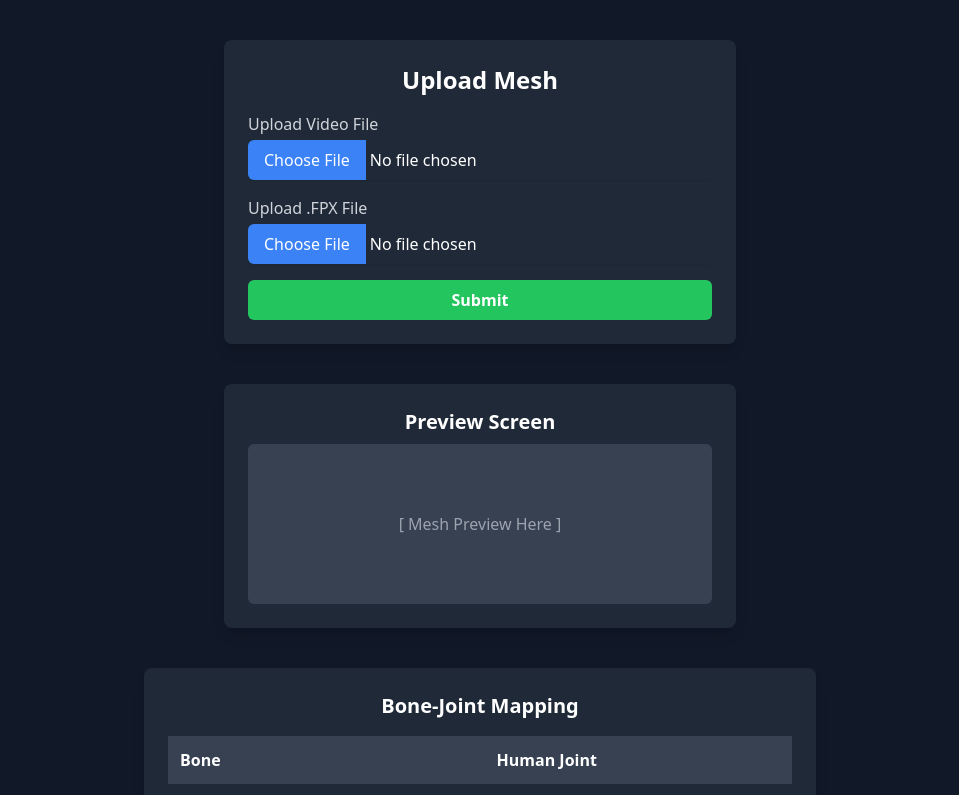
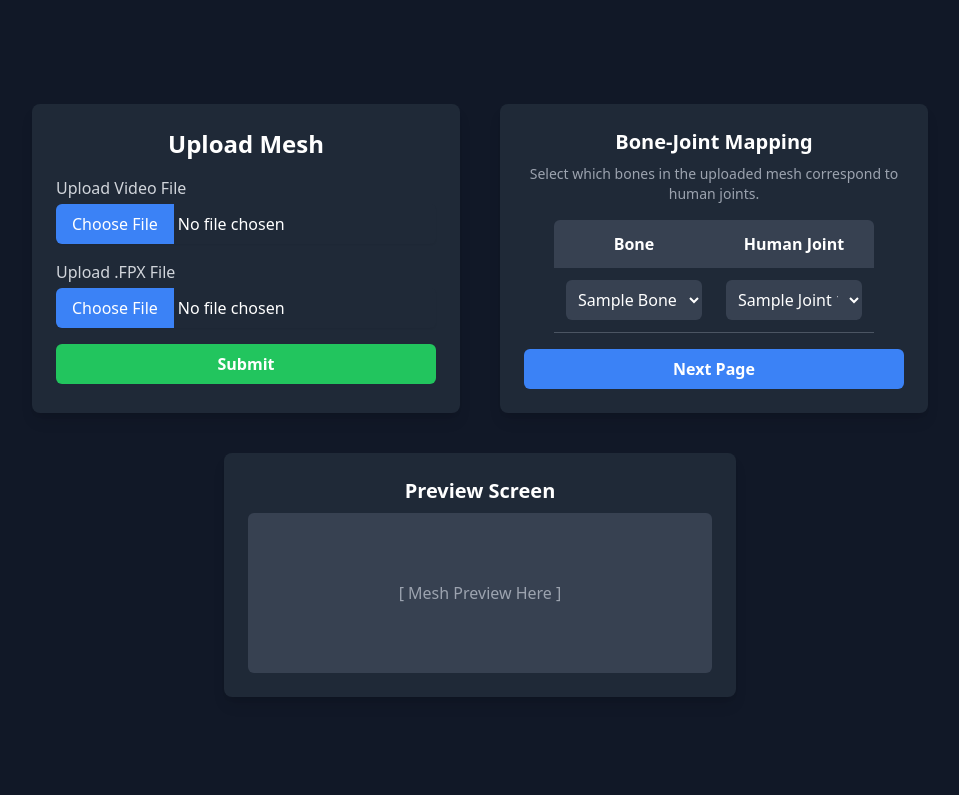
Before and after one commit to Umer-K-PersonOOO/Texel-Art-Website, a React (Create React App) app in the folder my-app/: page / in a window 1280 px wide. Shown: the top 795 px of the page, without its empty margins (160-1119 px from the left). Built offline with nearby package versions, Linux system fonts and the light colour scheme.

Commit message:
updated with improved ui, tailwind css

```diff
--- a/my-app/src/UploadMesh.js
+++ b/my-app/src/UploadMesh.js
@@ -10,8 +10,10 @@ function UploadMesh() {
 
     return (
         <div className="bg-gray-900 text-white min-h-screen flex flex-col items-center justify-center p-10">
+            {/* Flex container for Upload + Bone Mapping */}
+            <div className="flex flex-col md:flex-row gap-10 w-full max-w-4xl">
                 {/* Upload Section */}
-            <div className="bg-gray-800 p-6 rounded-lg shadow-lg w-full max-w-lg">
+                <div className="bg-gray-800 p-6 rounded-lg shadow-lg w-full md:w-1/2">
                     <h2 className="text-2xl font-semibold text-center mb-4">Upload Mesh</h2>
 
                     <form onSubmit={handleUpload} className="space-y-4">
@@ -46,27 +48,24 @@ function UploadMesh() {
                     {message && <p className="text-green-400 mt-3 text-center">{message}</p>}
                 </div>
 
-            {/* Preview Section */}
-            <div className="bg-gray-800 p-6 mt-10 rounded-lg shadow-lg w-full max-w-lg text-center">
-                <h2 className="text-xl font-semibold mb-2">Preview Screen</h2>
-                <div className="w-full h-40 bg-gray-700 rounded-md flex items-center justify-center">
-                    <p className="text-gray-400">[ Mesh Preview Here ]</p>
-                </div>
-            </div>
+                {/* Bone Mapping Section */}
+                <div className="bg-gray-800 p-6 rounded-lg shadow-lg w-full md:w-1/2">
+                    <h2 className="text-xl font-semibold mb-2 text-center">Bone-Joint Mapping</h2>
 
-            {/* Bone Mapping Section */}
-            <div className="bg-gray-800 p-6 mt-10 rounded-lg shadow-lg w-full max-w-2xl">
-                <h2 className="text-xl font-semibold mb-4 text-center">Bone-Joint Mapping</h2>
+                    {/* Subtitle (Smaller Explanation) */}
+                    <p className="text-gray-400 text-sm text-center mb-4">
+                        Select which bones in the uploaded mesh correspond to human joints.
+                    </p>
 
-                <div className="overflow-x-auto">
-                    <table className="w-full text-left border-collapse">
+                    <div className="overflow-x-auto flex justify-center">
+                      <table className="w-auto border-collapse bg-gray-700 rounded-md">
                           <thead>
-                            <tr className="bg-gray-700 text-white">
-                                <th className="p-3">Bone</th>
-                                <th className="p-3">Human Joint</th>
+                              <tr className="text-white">
+                                  <th className="p-3 text-center w-40">Bone</th>
+                                  <th className="p-3 text-center w-40">Human Joint</th>
                               </tr>
                           </thead>
-                        <tbody>
+                          <tbody className="bg-gray-800">
                               <tr className="border-b border-gray-600">
                                   <td className="p-3">
                                       <select className="bg-gray-700 text-white p-2 rounded-md w-full">
@@ -90,6 +89,15 @@ function UploadMesh() {
                     </button>
                 </div>
             </div>
+
+            {/* Preview Section (Centered Below Both) */}
+            <div className="bg-gray-800 p-6 mt-10 rounded-lg shadow-lg w-full max-w-lg text-center">
+                <h2 className="text-xl font-semibold mb-2">Preview Screen</h2>
+                <div className="w-full h-40 bg-gray-700 rounded-md flex items-center justify-center">
+                    <p className="text-gray-400">[ Mesh Preview Here ]</p>
+                </div>
+            </div>
+        </div>
     );
 }
 
```
Lines whose indentation alone changed are shown as unchanged.
